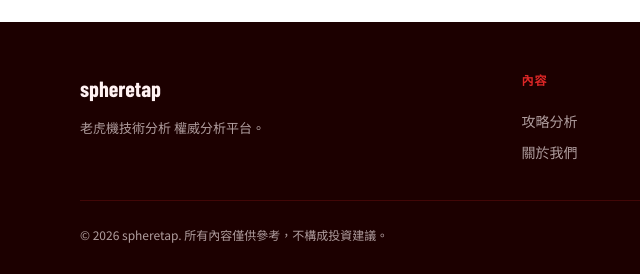
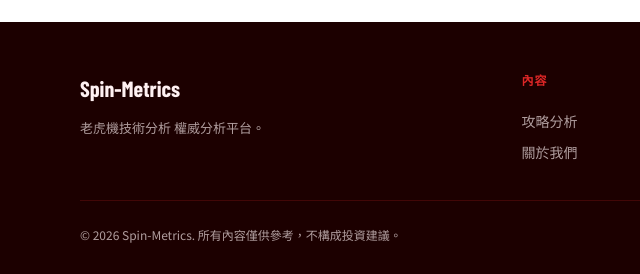
Before and after one commit to wmzic929-prog/spin-metrics, a plain HTML site: page blog/_template.html in a window 1280 px wide. Shown: the part 1270-1544 px from the top of the page, 0-640 px from the left. Drawn offline with nearby package versions, Linux system fonts and the light colour scheme; a web font is replaced by a local one.

```diff
--- a/blog/_template.html
+++ b/blog/_template.html
@@ -5,7 +5,7 @@
   <meta name="viewport" content="width=device-width, initial-scale=1.0">
   <script async src="https://www.googletagmanager.com/gtag/js?id=G-TQCSL891XL"></script>
   <script>window.dataLayer=window.dataLayer||[];function gtag(){dataLayer.push(arguments);}gtag('js',new Date());gtag('config','G-TQCSL891XL');</script>
-  <title>%%TITLE%% | spheretap 攻略分析</title>
+  <title>%%TITLE%% | Spin-Metrics 攻略分析</title>
   <meta name="description" content="%%META_DESC%%">
   <link rel="canonical" href="https://spin-metrics.com/blog/%%SLUG%%/">
   <meta property="og:type" content="article">
@@ -14,7 +14,7 @@
   <meta property="og:url" content="https://spin-metrics.com/blog/%%SLUG%%/">
   <meta property="og:image" content="%%OG_IMAGE%%">
   <meta property="og:locale" content="zh_HK">
-  <meta property="og:site_name" content="spheretap">
+  <meta property="og:site_name" content="Spin-Metrics">
   <meta name="twitter:card" content="summary_large_image">
   <script type="application/ld+json">
   {
@@ -28,7 +28,7 @@
         "articleSection": "%%CATEGORY%%",
         "mainEntityOfPage": "https://spin-metrics.com/blog/%%SLUG%%/",
         "author": {"@type":"Person","@id":"https://spin-metrics.com/about.html#cheung-wai-shun","name":"張偉信"},
-        "publisher": {"@type":"Organization","@id":"https://spin-metrics.com/#organization","name":"spheretap","url":"https://spin-metrics.com/","logo":{"@type":"ImageObject","url":"https://spin-metrics.com/LOGO.svg"}},
+        "publisher": {"@type":"Organization","@id":"https://spin-metrics.com/#organization","name":"Spin-Metrics","url":"https://spin-metrics.com/","logo":{"@type":"ImageObject","url":"https://spin-metrics.com/LOGO.svg"}},
         "description": "%%META_DESC%%",
         "url": "https://spin-metrics.com/blog/%%SLUG%%/",
         "inLanguage": "zh-Hant-HK",
@@ -77,13 +77,13 @@
   <div class="header-inner">
     <a href="https://spin-metrics.com/" class="header-logo">
       <img src="../LOGO.svg" alt="SPIN-METRICS logo" onerror="this.style.display='none'">
-      spheretap
+      Spin-Metrics
     </a>
     <nav class="header-nav" aria-label="主導覽">
       <a href="https://spin-metrics.com/blog.html" class="nav-link active">攻略分析</a>
       <a href="https://spin-metrics.com/about.html" class="nav-link">關於我們</a>
     </nav>
-    <a href="https://spheretap.com/" class="btn btn-primary btn-sm" target="_blank" rel="noopener">
+    <a href="https://spin-metrics.com/" class="btn btn-primary btn-sm" target="_blank" rel="noopener">
       <span class="live-dot"></span>立即前往
     </a>
   </div>
@@ -139,7 +139,7 @@
           <div class="cta-fullwidth-inner">
             <h2>準備好了嗎？</h2>
             <p>立即前往官方平台，獲取最新優惠與資訊。</p>
-            <a href="https://spheretap.com/" class="btn btn-primary btn-lg" target="_blank" rel="noopener">立即前往</a>
+            <a href="https://spin-metrics.com/" class="btn btn-primary btn-lg" target="_blank" rel="noopener">立即前往</a>
           </div>
         </div>
       </article>
@@ -156,7 +156,7 @@
         <div class="sidebar-widget" style="margin-top:var(--space-4);background:var(--clr-bg-dark);border-color:var(--clr-border-dark);">
           <div class="sidebar-widget-title">立即前往</div>
           <p style="font-size:13px;color:var(--clr-text-inv-muted);margin-bottom:var(--space-4);">獲取最新優惠資訊。</p>
-          <a href="https://spheretap.com/" class="btn btn-primary" target="_blank" rel="noopener" style="width:100%;justify-content:center;">前往官網</a>
+          <a href="https://spin-metrics.com/" class="btn btn-primary" target="_blank" rel="noopener" style="width:100%;justify-content:center;">前往官網</a>
         </div>
       </aside>
     </div>
@@ -167,7 +167,7 @@
   <div class="footer-inner">
     <div class="footer-grid">
       <div class="footer-brand">
-        <div class="footer-logo">spheretap</div>
+        <div class="footer-logo">Spin-Metrics</div>
         <p class="footer-tagline">老虎機技術分析 權威分析平台。</p>
       </div>
       <div>
@@ -182,7 +182,7 @@
       </div>
     </div>
     <div class="footer-bottom">
-      <span>© <span id="footer-year">2025</span> spheretap. 所有內容僅供參考，不構成投資建議。</span>
+      <span>© <span id="footer-year">2025</span> Spin-Metrics. 所有內容僅供參考，不構成投資建議。</span>
     </div>
   </div>
 </footer>
```
